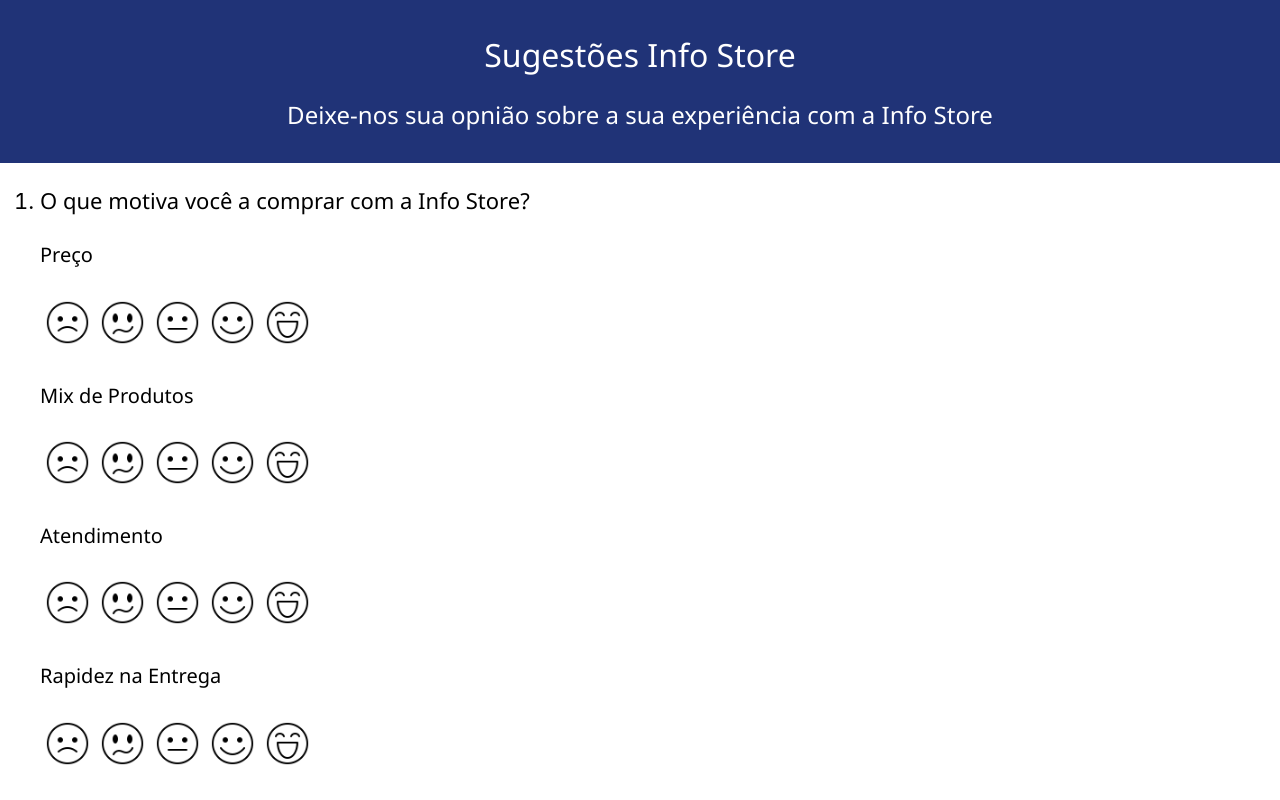
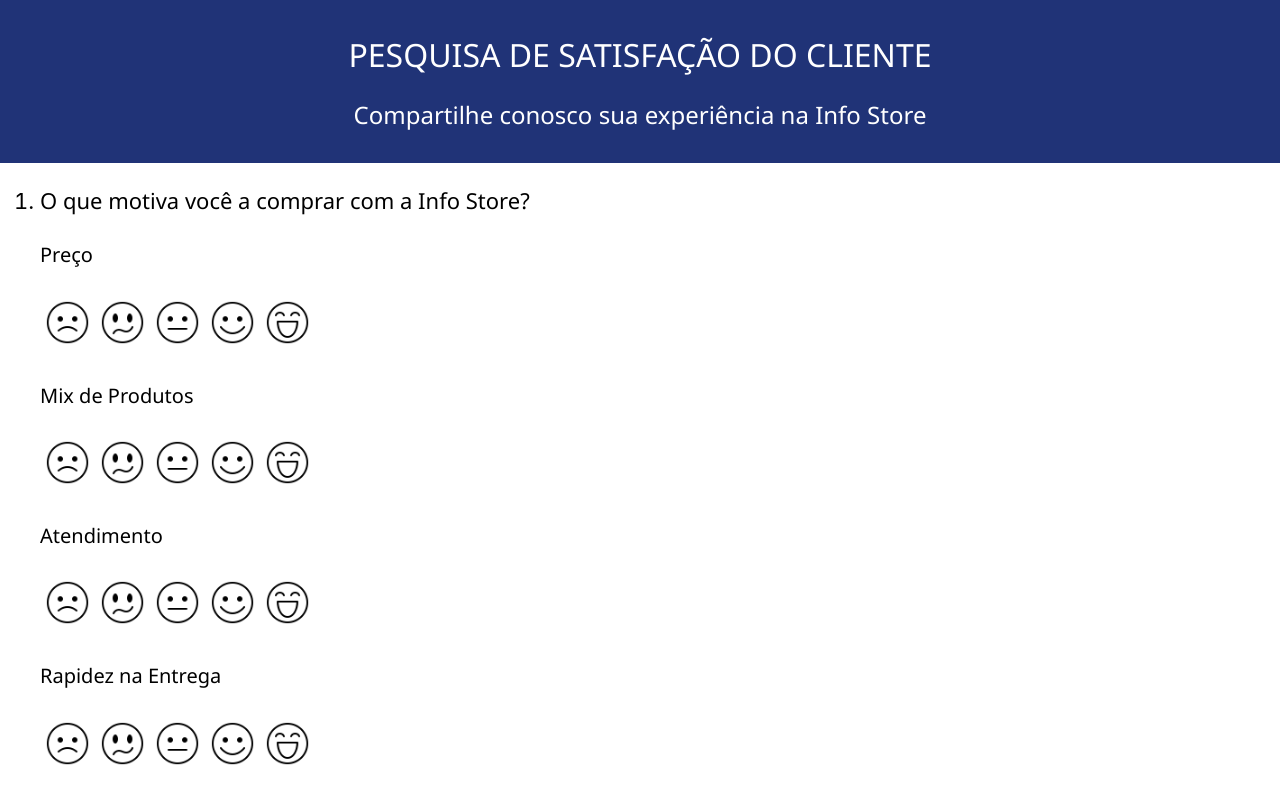
Before and after one commit to Josephpaz/Store-Suggestion, a React (Create React App) app: page / in a window 1280 px wide. Shown: the top 800 px of the page. Built offline with nearby package versions, Linux system fonts and the light colour scheme.

Commit message:
Modified header text

```diff
--- a/src/App.js
+++ b/src/App.js
@@ -60,9 +60,9 @@
     return (
       <div className="App">
         <div className="header-content">
-          <h1>Sugestões Info Store</h1>
+          <h1>PESQUISA DE SATISFAÇÃO DO CLIENTE</h1>
           {/* <img src={info_store_logo} alt="info store logo" /> */}
-          <h2>Deixe-nos sua opnião sobre a sua experiência com a Info Store</h2>
+          <h2>Compartilhe conosco sua experiência na Info Store</h2>
         </div>
         <div className="content">
           <ol>
```
